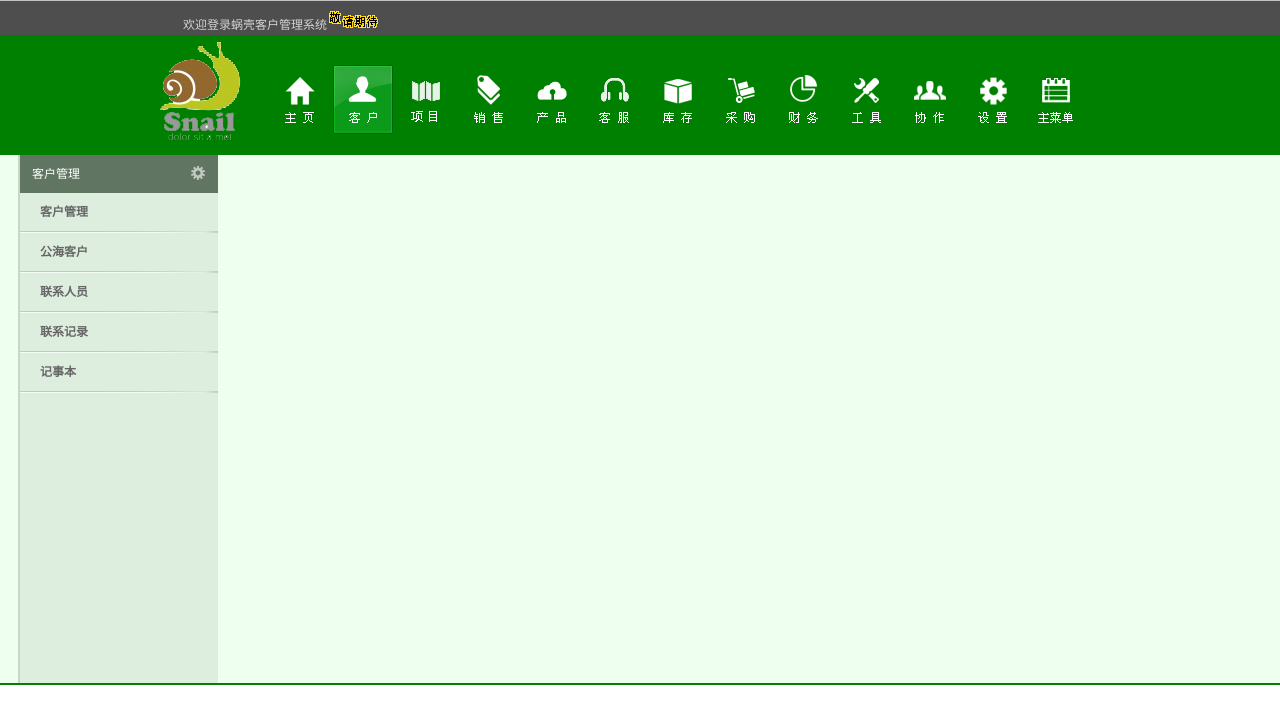
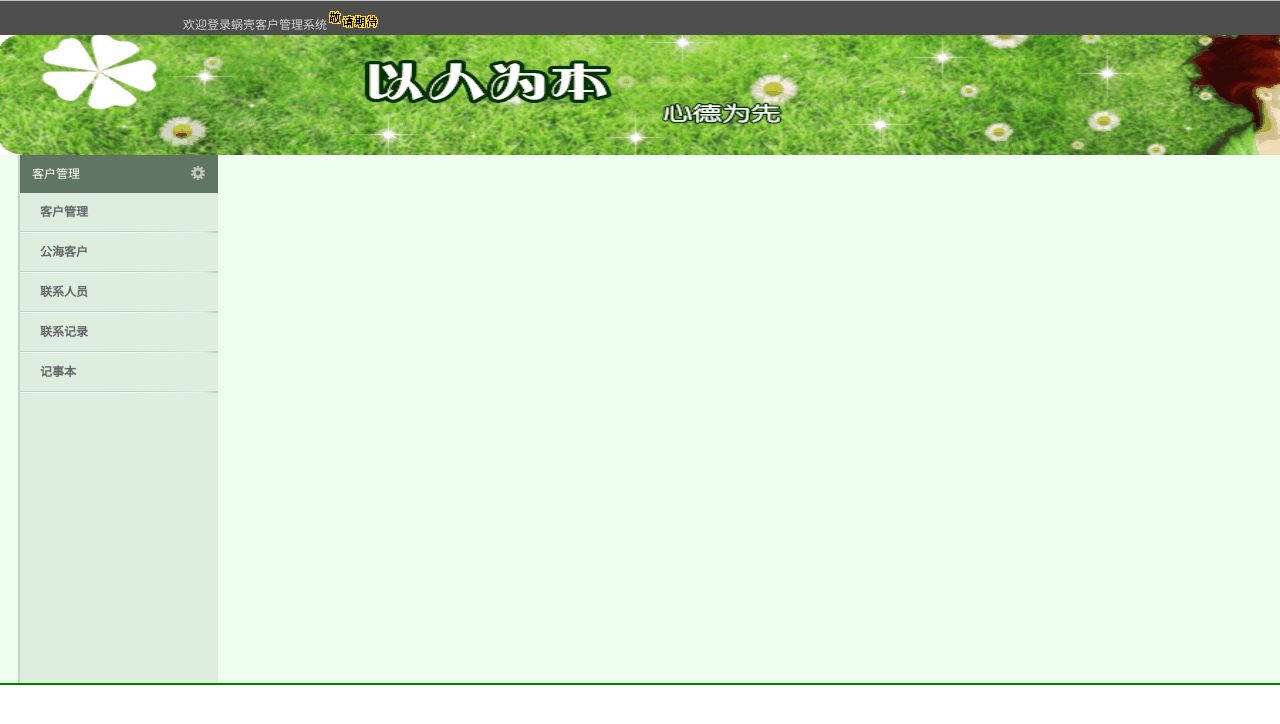
Before and after one commit to 120764482/xiaozu, a website: page app/views/lytzy.html in a window 1280 px wide. Shown: the top 724 px of the page. Drawn offline with Linux system fonts and the light colour scheme.

Commit message:
3.29 asd

```diff
--- a/app/styles/lytzy.css
+++ b/app/styles/lytzy.css
@@ -123,8 +123,9 @@ img {
 .lyt-zy-header{
 	width: 100%;
 	height: 120px;
-	background: green;
+	background: url(../images/beijing.gif);
 	overflow: hidden;
+
 }
 .lyt-zy-header>logo{
 	display: block;
--- a/app/views/lytzy.html
+++ b/app/views/lytzy.html
@@ -12,8 +12,8 @@
 	</div>
 	<div class="lyt-zy-header">
 
-		<logo><img src="../images/logo1.png"/></logo>
-		<ul>
+		<!--<logo><img src="../images/logo1.png"/></logo>-->
+		<!--<ul>
 			<li><a href="javascript:;"><img src="../images/zhuye.png"/></a></li>
 			<li><a href="javascript:;"><img src="../images/kehubg.png"/></a></li>
 			<li><a href="javascript:;"><img src="../images/xiangmu.png"/></a></li>
@@ -27,7 +27,7 @@
 			<li><a href="javascript:;"><img src="../images/xiezuo.png"/></a></li>
 			<li><a href="javascript:;"><img src="../images/shezhi.png"/></a></li>
 			<li><a href="javascript:;"><img src="../images/zhucaidan.png"/></a></li>
-		</ul>
+		</ul>-->
 	</div>
 	<div class="main">
 		<div class="main-left">
```
Also changed, not shown: app/images/beijing.gif (added).
